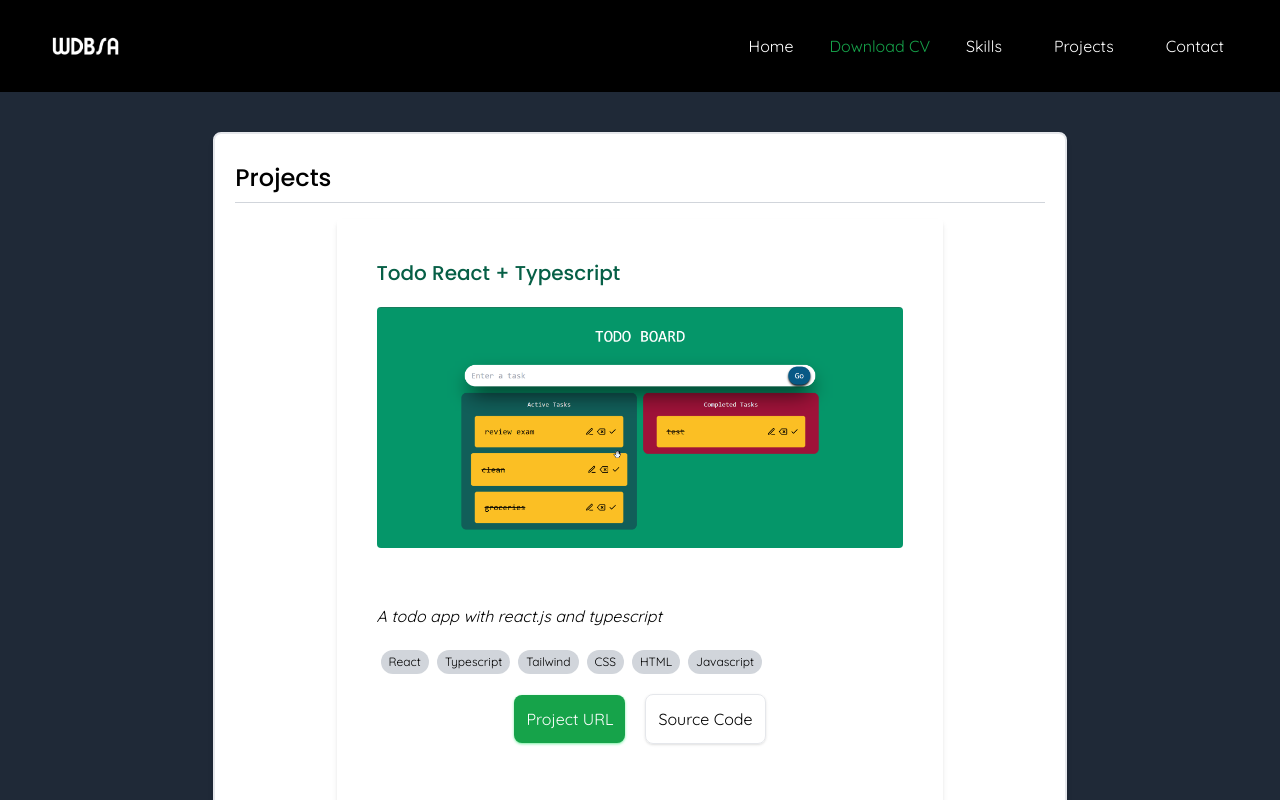
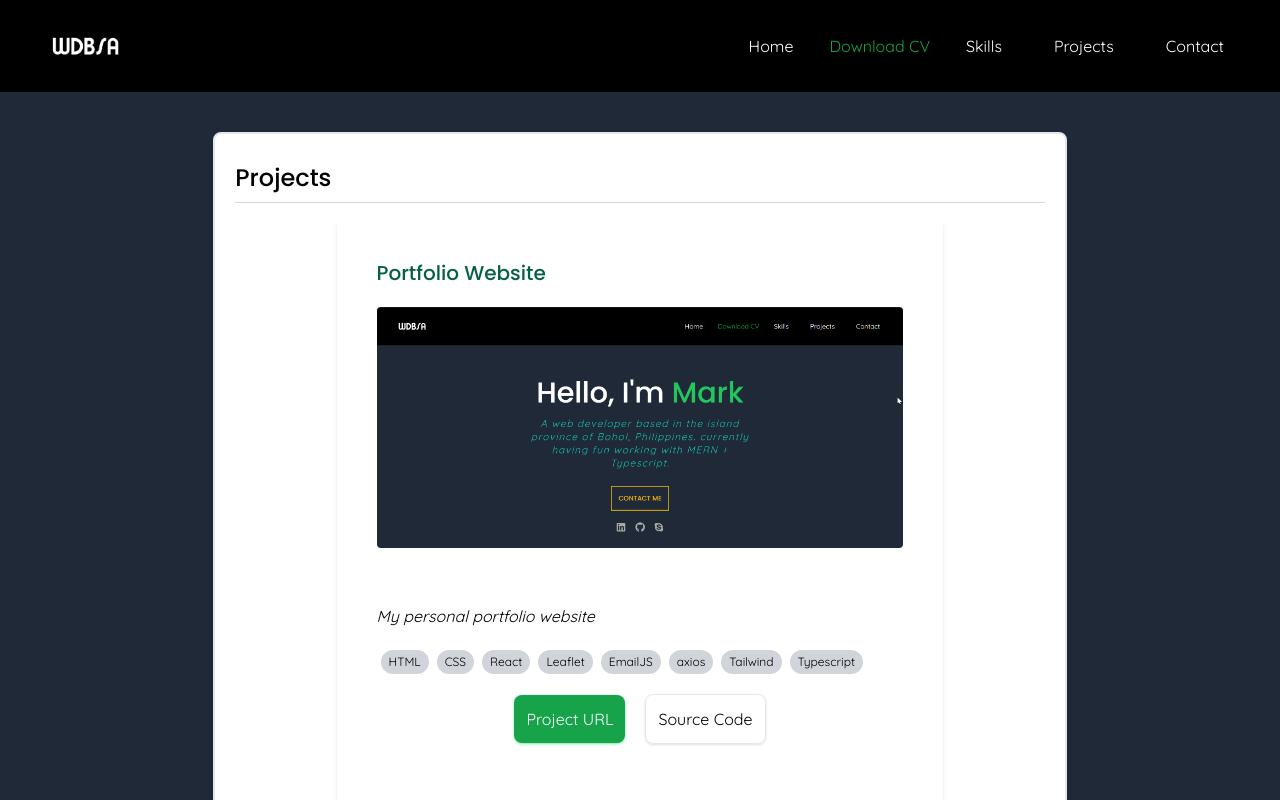
Before and after one commit to mdgabx/mdgabx.github.io, a React (Vite) app: page /projects in a window 1280 px wide. Shown: the top 800 px of the page. Built offline with nearby package versions, Linux system fonts and the light colour scheme.

Commit message:
add: portfolio project

```diff
--- a/public/projects.json
+++ b/public/projects.json
@@ -80,6 +80,15 @@
             "projectUrl": "https://mdgabx.github.io/25-plus-5-clock/",
             "githubUrl": "https://github.com/mdgabx/25-plus-5-clock",
             "image": "alarm.png"
+        },
+        {
+            "id": 10,
+            "name": "Portfolio Website",
+            "description": "My personal portfolio website",
+            "technologies": ["HTML", "CSS", "React", "Leaflet", "EmailJS", "axios", "Tailwind", "Typescript"],
+            "projectUrl": "https://wdbsa.netlify.app/",
+            "githubUrl": "https://github.com/mdgabx/mdgabx.github.io",
+            "image": "portfolio.png"
         }
     ]
 }
--- a/src/components/Projects/index.tsx
+++ b/src/components/Projects/index.tsx
@@ -106,7 +106,10 @@ const Projects = () => {
               </div>
             ) : (
               <div className="relative flex flex-col">
-                {projects.map((project) => (
+                {projects
+                .slice()
+                .sort((a, b) => b.id - a.id)
+                .map((project) => (
                   <ProjectCard key={project.id} project={project} />
                 ))}
               </div>
```
Also changed, not shown: public/projects/portfolio.png (added).
